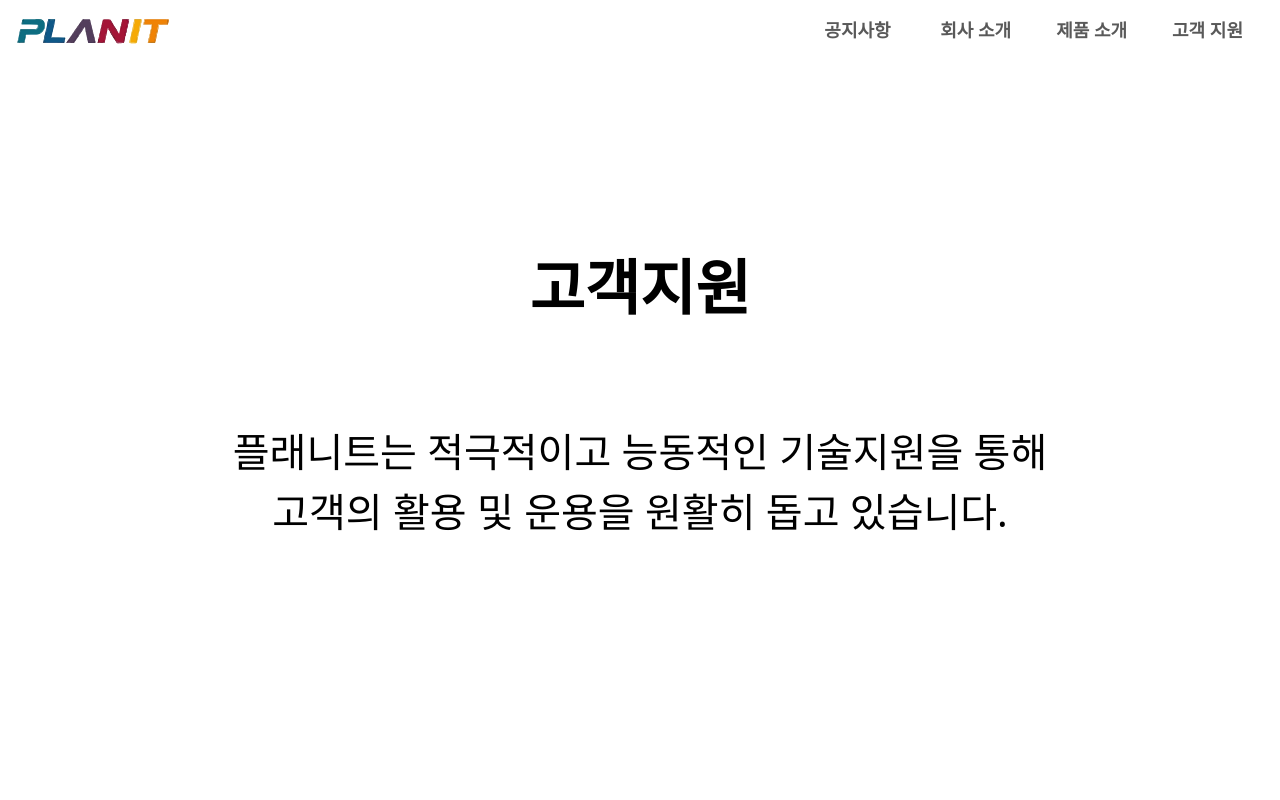
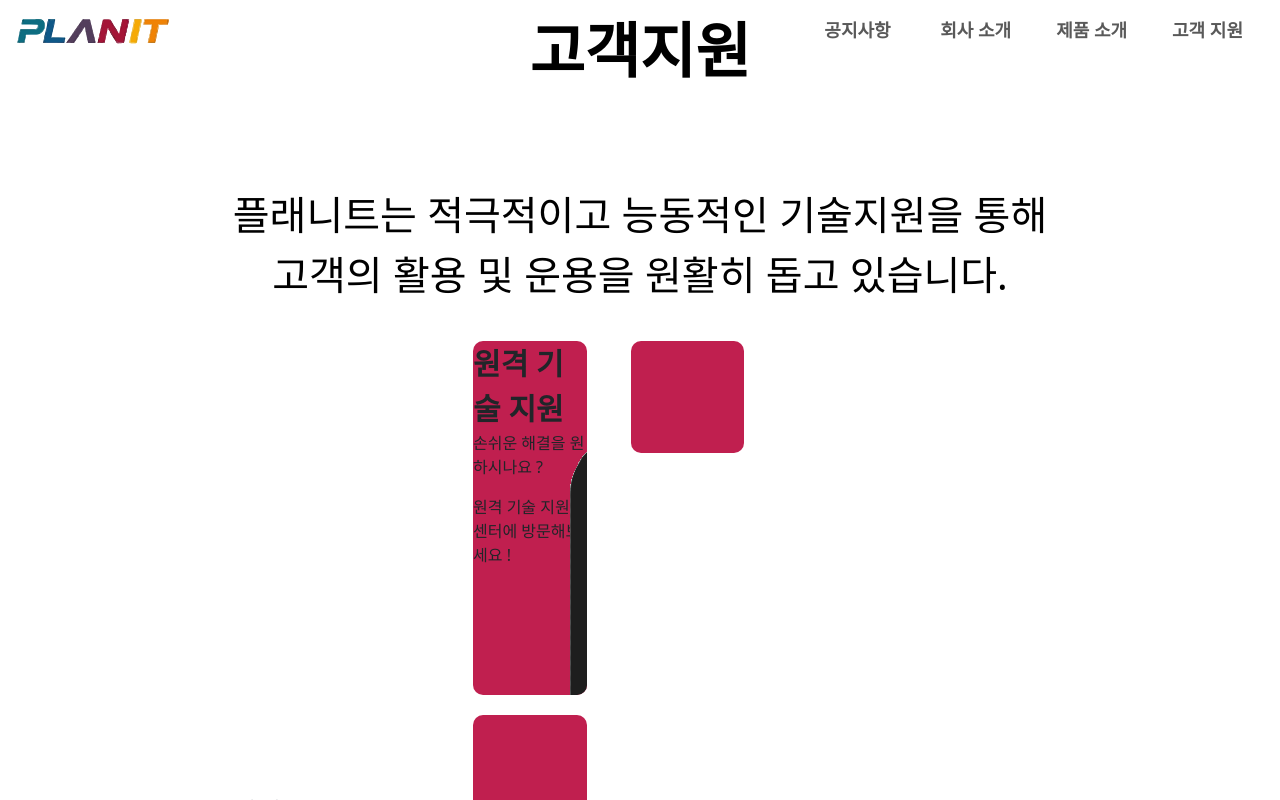
Before and after one commit to mineruking/PLANIT, a React (Create React App) app: page /support in a window 1280 px wide. Shown: the top 800 px of the page. Built offline with nearby package versions, Linux system fonts and the light colour scheme; the HTML template or start-up script is replaced by a standard one.

Commit message:
supportPage

```diff
--- a/src/Pages/Menu/SupportPage.jsx
+++ b/src/Pages/Menu/SupportPage.jsx
@@ -14,7 +14,7 @@ const SupportPage = () => {
 
     return (
       <>
-      <div className='First-container'>
+        <div className='supportContainer'>
           <div className='text-container'>
             <div className='Maintext'>
               <strong>고객지원</strong><br /><br />
@@ -24,9 +24,8 @@ const SupportPage = () => {
                 고객의 활용 및 운용을 원활히 돕고 있습니다.</p>
             </div>
           </div>
-      </div>
 
-      <div className='Second-container'>
+          <div className='supportItemContainer'>
             <Container>
               <Row>
                 <Col md={5} className="Support-item1">
@@ -65,6 +64,7 @@ const SupportPage = () => {
               </Row>
             </Container>
           </div>
+        </div>
       </>
     );
   }
--- a/src/components/Aboutus.css
+++ b/src/components/Aboutus.css
@@ -3,7 +3,6 @@
   color: #036D83;
   font-size: 20px; /* 글자 크기 줄임 */
 }
-
 
 .First-container {
   display: flex;
--- a/src/components/SupportPage.css
+++ b/src/components/SupportPage.css
@@ -1,9 +1,18 @@
-.First-container {
+body, html {
+  margin: 0;
+  padding: 0;
+  height: 100%;
+  width: 100%;
+}
+
+.supportContainer {
   display: flex;
+  flex-direction: column;
   justify-content: center; /* 수평 가운데 정렬 */
   align-items: center; /* 수직 가운데 정렬 */
-    height: 100vh; /* 화면 전체 높이만큼 컨테이너를 채우도록 설정 */
+  height: calc(100vh - 61px); /* 네비게이션 바의 높이만큼 뺀 화면 전체 높이 */
   width: 100%;
+  margin-top: 56px; /* 네비게이션 바의 높이만큼 위쪽 마진 추가 */
 }
 
 .text-container {
@@ -19,7 +28,7 @@
   font-size: 40px;
 }
 
-  .Second-container {
+.supportItemContainer {
   margin: 10px; /* 여백 설정 */
 }
 
```
Lines whose indentation alone changed are shown as unchanged.
